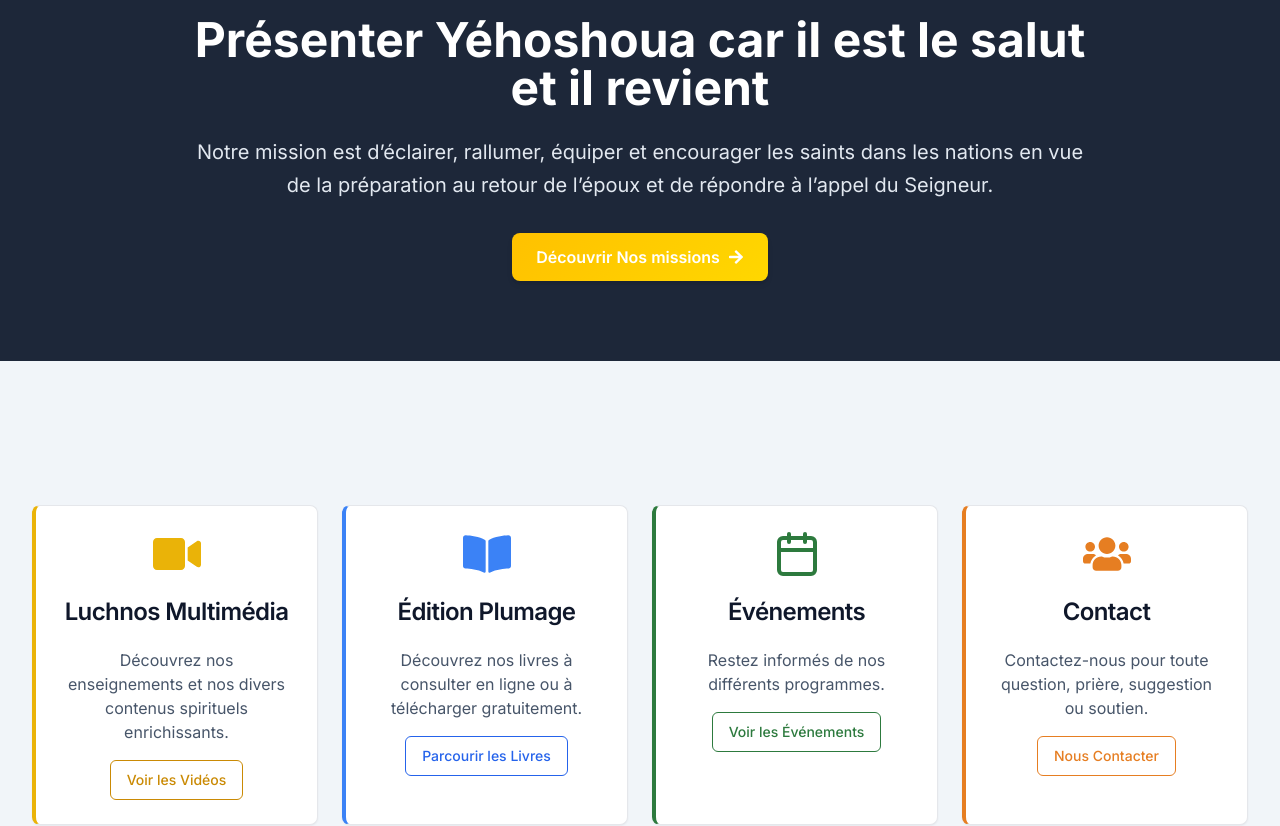
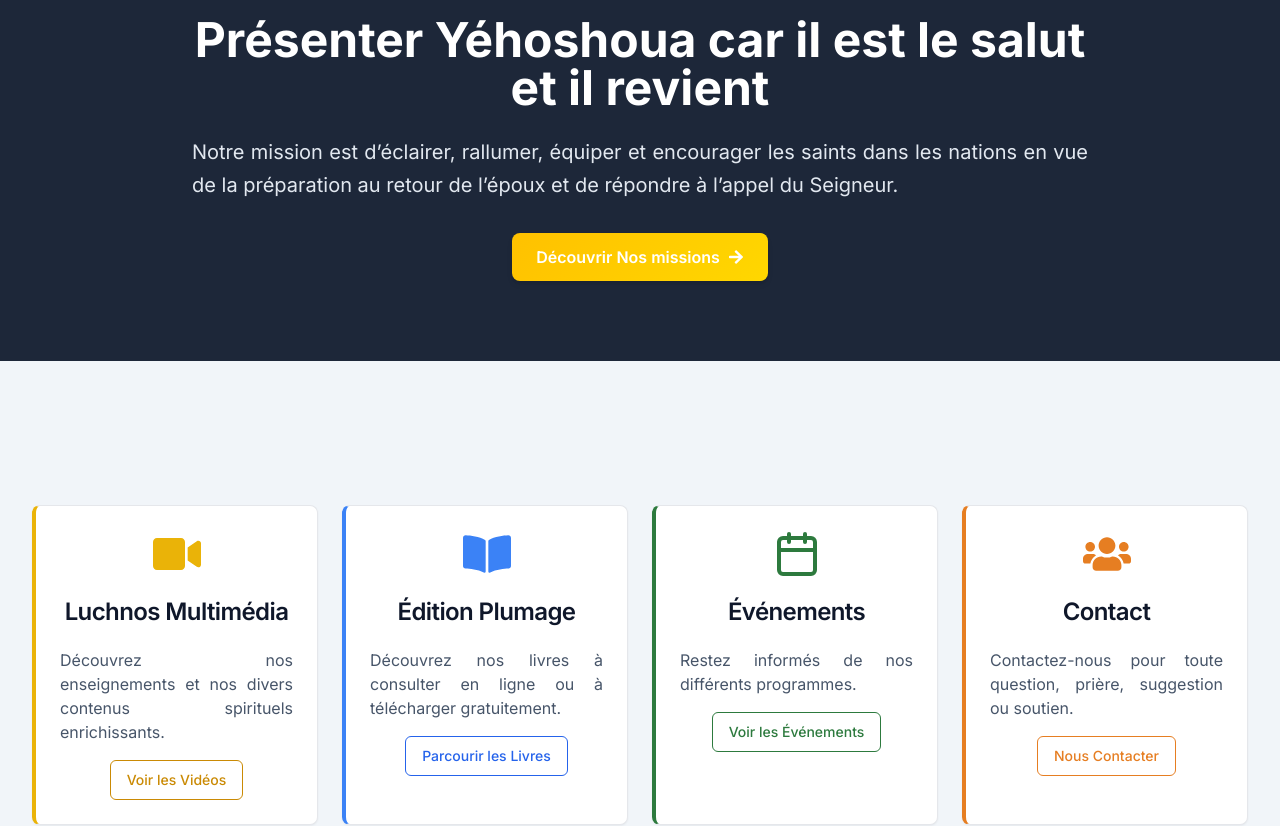
Before and after one commit to Addams98/luchnos, a React (Vite) app in the folder frontend/: page / in a window 1280 px wide. Shown: the part 760-1586 px from the top of the page. Built offline with nearby package versions, Linux system fonts and the light colour scheme; no server answers.

Commit message:
Design: Justification des textes et paragraphes + Amelioration responsive - Ajout text-justify global pour tous les paragraphes - Amelioration section-subtitle avec justification - Optimisation responsive existante

```diff
--- a/frontend/src/index.css
+++ b/frontend/src/index.css
@@ -33,7 +33,12 @@
   }
 
   .section-subtitle {
-    @apply text-lg text-slate-600 mb-8;
+    @apply text-lg text-slate-600 mb-8 text-justify;
+  }
+
+  /* Textes et paragraphes justifiés */
+  p {
+    @apply text-justify;
   }
 
   /* Liens */
```
